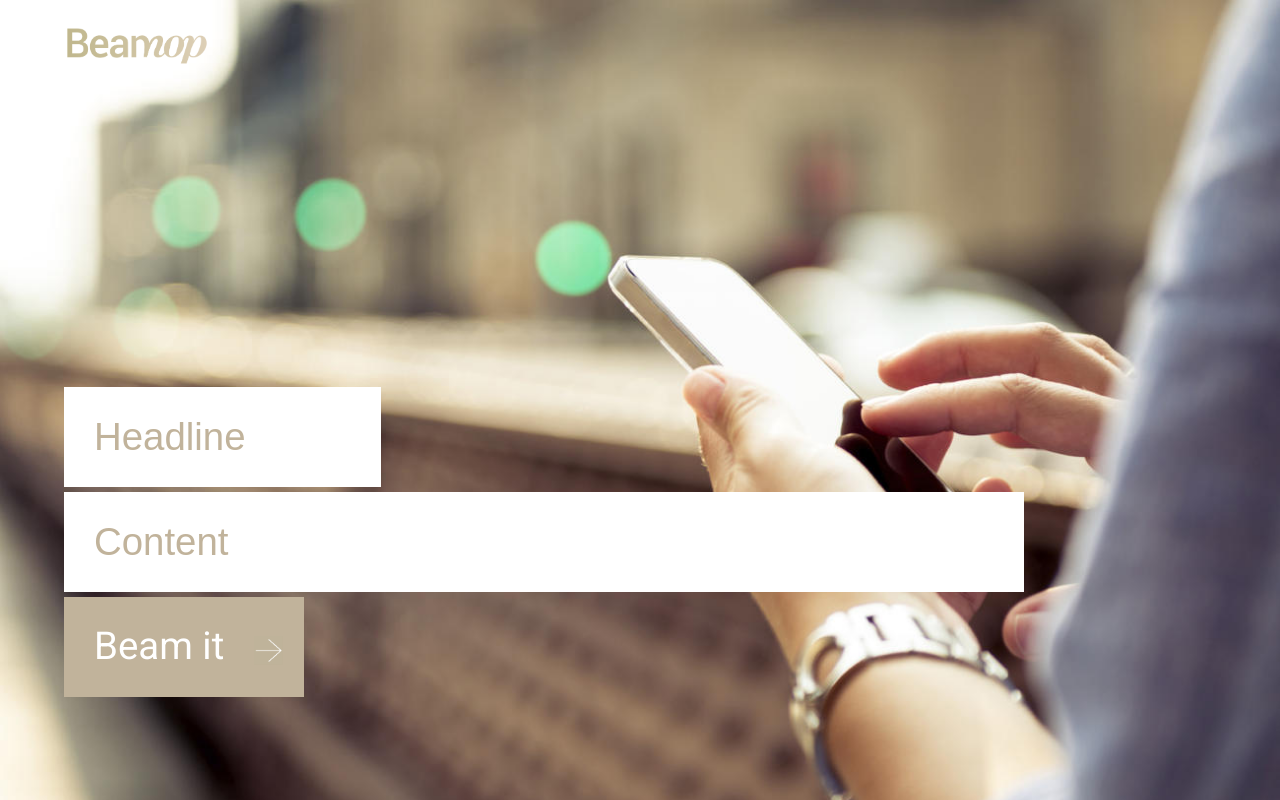
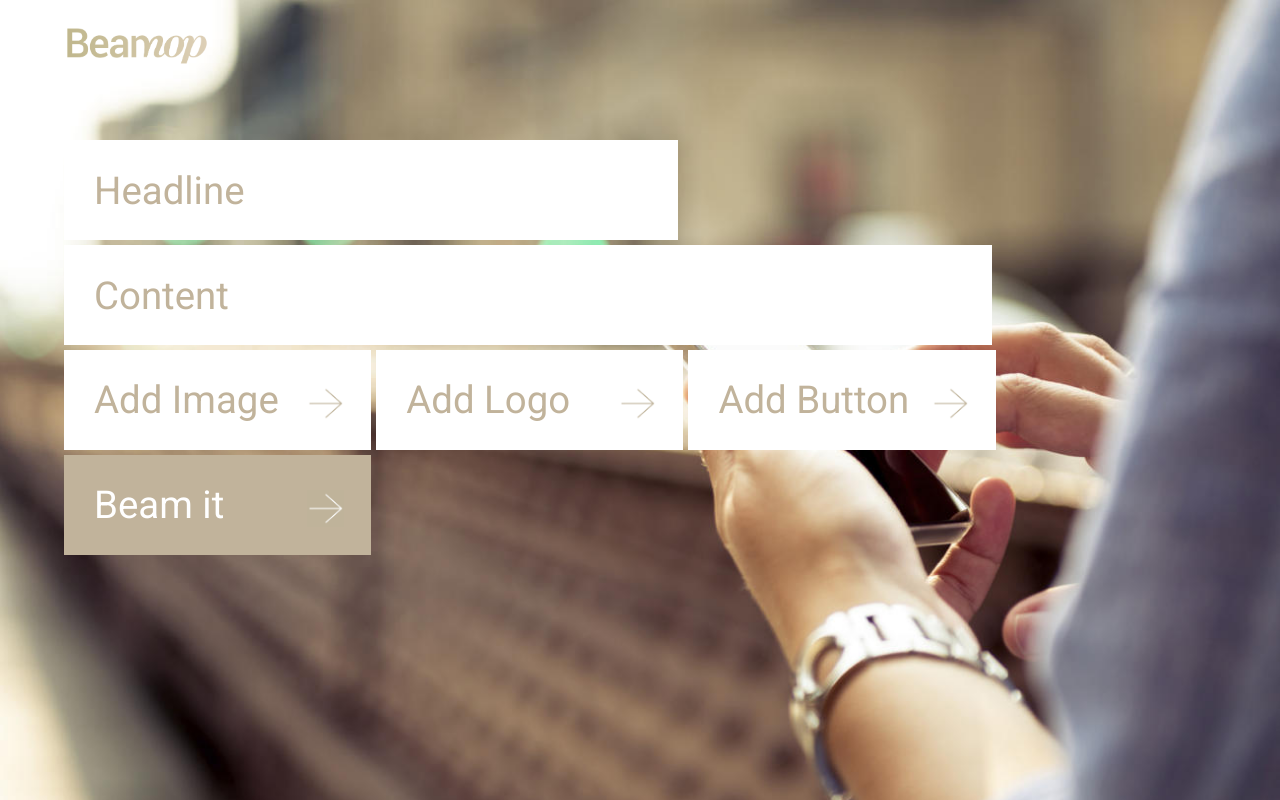
Before and after one commit to savonge/Beamop, a Rails app: page / in a window 1280 px wide. Run offline with Rails 7, Linux system fonts and the light colour scheme; style sheets or scripts are compiled from the project's sources; some libraries are stand-ins or nearby versions; some web fonts are replaced.

Commit message:
added buttons and css

```diff
--- a/app/assets/stylesheets/pages/_custom.scss
+++ b/app/assets/stylesheets/pages/_custom.scss
@@ -193,7 +193,7 @@ position:absolute;
 .forma {
 width: 75%;
 position:fixed;
-bottom:10%;
+bottom:30%;
 left:5%;
 font-family: Arial;
 
@@ -212,12 +212,13 @@ color: #C1B39B;
 
 
 input.login {
+font-family: 'Roboto', sans-serif;
 z-index: 100;
 border-style: none !important;
 border: none !important;
 height: 100px;
 vertical-align: middle;
-width: 33%;
+width: 64%;
 padding-left:30px;
 margin-bottom:5px;
 color: #C1B39B;
@@ -225,12 +226,13 @@ font-size: 3vw;
 }
 
 input.login2 {
+font-family: 'Roboto', sans-serif;
 z-index: 100;
 border-style: none !important;
 border: none !important;
 height: 100px;
 vertical-align: middle;
-width: 100%;
+width: 96.7%;
 padding-left:30px;
 margin-bottom:5px;
 color: #C1B39B;
@@ -238,46 +240,46 @@ font-size: 3vw;
 }
 
 
-input.beam {
-z-index: 100;
-border-style: none !important;
-border: none !important;
-height: 100px;
-width: 25%;
-margin-bottom:5px;
-text-align: left;
-font-size: 3vw;
-background-color: #C1B39B;
-color:white;
-padding-left:30px;
-font-family: 'Roboto', sans-serif;
-font-weight: 300;
+// input.beam {
+// z-index: 100;
+// border-style: none !important;
+// border: none !important;
+// height: 100px;
+// width: 32%;
+// margin-bottom:5px;
+// margin-right:5px;
+// text-align: left;
+// font-size: 3vw;
+// background-color: #C1B39B;
+// color:white;
+// padding-left:30px;
+// font-family: 'Roboto', sans-serif;
+// font-weight: 300;
 
-background-image: image-url("arrow-05.png");
-  overflow: hidden;
-  position: relative;
-  background-repeat: no-repeat;
-    background-position: 90% 55%;
-    background-size: 12%;
-}
+// background-image: image-url("arrow-05.png");
+//   overflow: hidden;
+//   position: relative;
+//   background-repeat: no-repeat;
+//     background-position: 90% 55%;
+//     background-size: 12%;
+// }
 
-input.beam:hover {
-background-color: white;
-color: #C1B39B;
-width: 25%;
-background-image: image-url("arrow-04.png");
-  overflow: hidden;
-  position: relative;
-  background-repeat: no-repeat;
-    background-position: 90% 55%;
-    background-size: 12%;
-}
-/* Small Devices, Tablets */
-@media only screen and (max-width : 768px) {
-  input.beam {
-    width: 100%;
-  }
-}
+// input.beam:hover {
+// background-color: white;
+// color: #C1B39B;
+// background-image: image-url("arrow-04.png");
+// overflow: hidden;
+// position: relative;
+// background-repeat: no-repeat;
+// background-position: 90% 55%;
+// background-size: 12%;
+// }
+// /* Small Devices, Tablets */
+// @media only screen and (max-width : 768px) {
+//   input.beam {
+//     width: 100%;
+//   }
+// }
 
 
 .bodytxt {
@@ -429,3 +431,80 @@ text-align: center;
 .bg-personal1 {background-image: image-url("1.jpg");}
 .bg-personal2 {background-image: image-url("1.jpg");}
 .bg-personal3 {background-image: image-url("1.jpg");}
+
+
+input.button {
+z-index: 100;
+border-style: none !important;
+border: none !important;
+height: 100px;
+width: 32%;
+margin-bottom:5px;
+margin-right:5px;
+text-align: left;
+font-size: 3vw;
+padding-left:30px;
+font-family: 'Roboto', sans-serif;
+font-weight: 100;
+
+}
+
+
+.beam {
+background-image: image-url("arrow-05.png");
+  overflow: hidden;
+  position: relative;
+  background-repeat: no-repeat;
+    background-position: 90% 55%;
+    background-size: 12%;
+    background-color: #C1B39B;
+color:white;
+
+}
+
+.beam:hover {
+background-color: white;
+color: #C1B39B;
+background-image: image-url("arrow-04.png");
+overflow: hidden;
+position: relative;
+background-repeat: no-repeat;
+background-position: 90% 55%;
+background-size: 12%;
+}
+/* Small Devices, Tablets */
+@media only screen and (max-width : 768px) {
+  input.button {
+    width: 100%;
+  }
+}
+
+
+.add {
+  background-color: white;
+  color: #C1B39B;
+background-image: image-url("arrow-04.png");
+  overflow: hidden;
+  position: relative;
+  background-repeat: no-repeat;
+    background-position: 90% 55%;
+    background-size: 12%;
+
+}
+
+.add:hover {
+background-color: #C1B39B;
+color:white;
+background-image: image-url("arrow-05.png");
+overflow: hidden;
+position: relative;
+background-repeat: no-repeat;
+background-position: 90% 55%;
+background-size: 12%;
+}
+/* Small Devices, Tablets */
+@media only screen and (max-width : 768px) {
+  input.button {
+    width: 100%;
+  }
+}
--- a/app/views/pages/_form.html.erb
+++ b/app/views/pages/_form.html.erb
@@ -6,7 +6,8 @@
 <div class="forma">
     <%= f.text_field :headline, :placeholder => "Headline", :class => "login"%>
     <%= f.text_field :content, :placeholder => "Content", :class => "login2"%>
-    <%= f.submit "Beam it", :class => "beam" %><br>
+    <%= f.submit "Add Image", :class => "button add" %><%= f.submit "Add Logo", :class => "button add" %><%= f.submit "Add Button", :class => "button add" %>
+    <%= f.submit "Beam it", :class => "button beam" %><br>
 
     <div class="notice"><%= @page.errors[:headline].to_sentence %><br><%= @page.errors[:content].to_sentence %></div>
 
```
Lines whose indentation alone changed are shown as unchanged.
